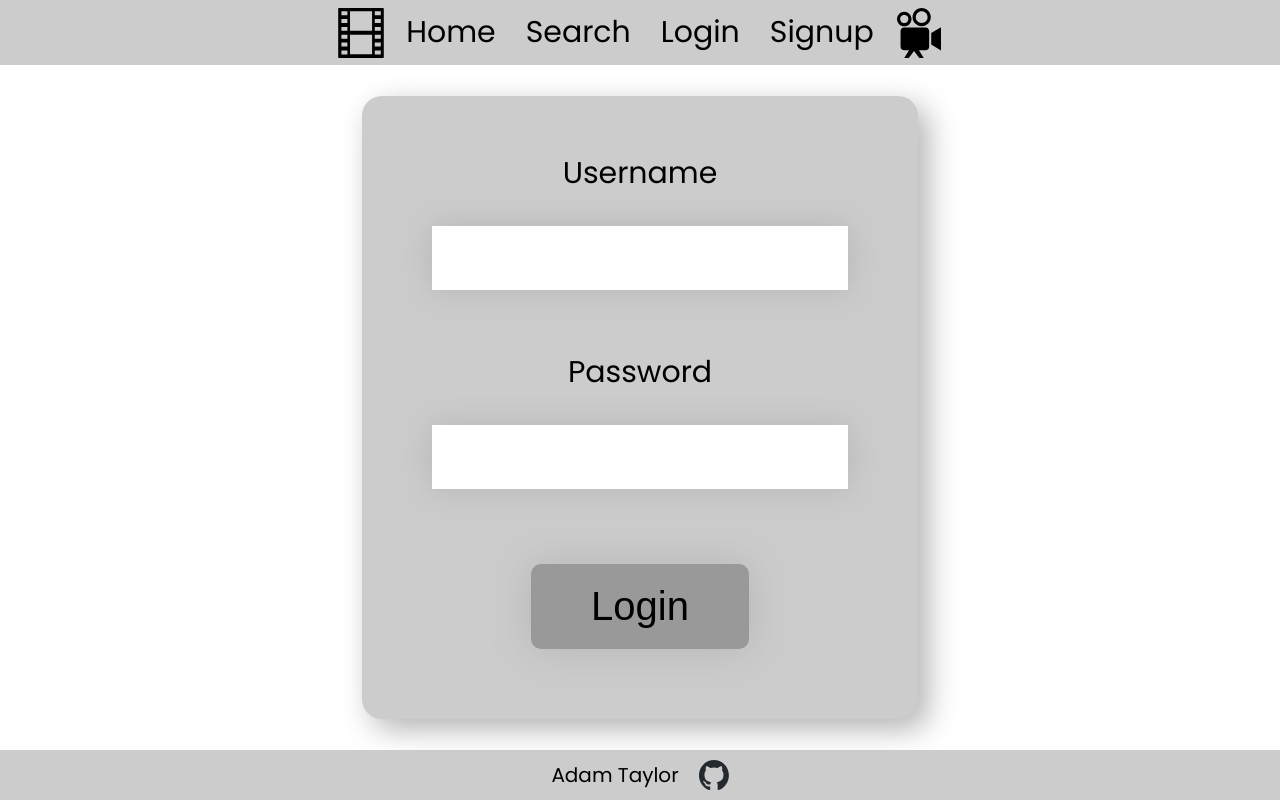
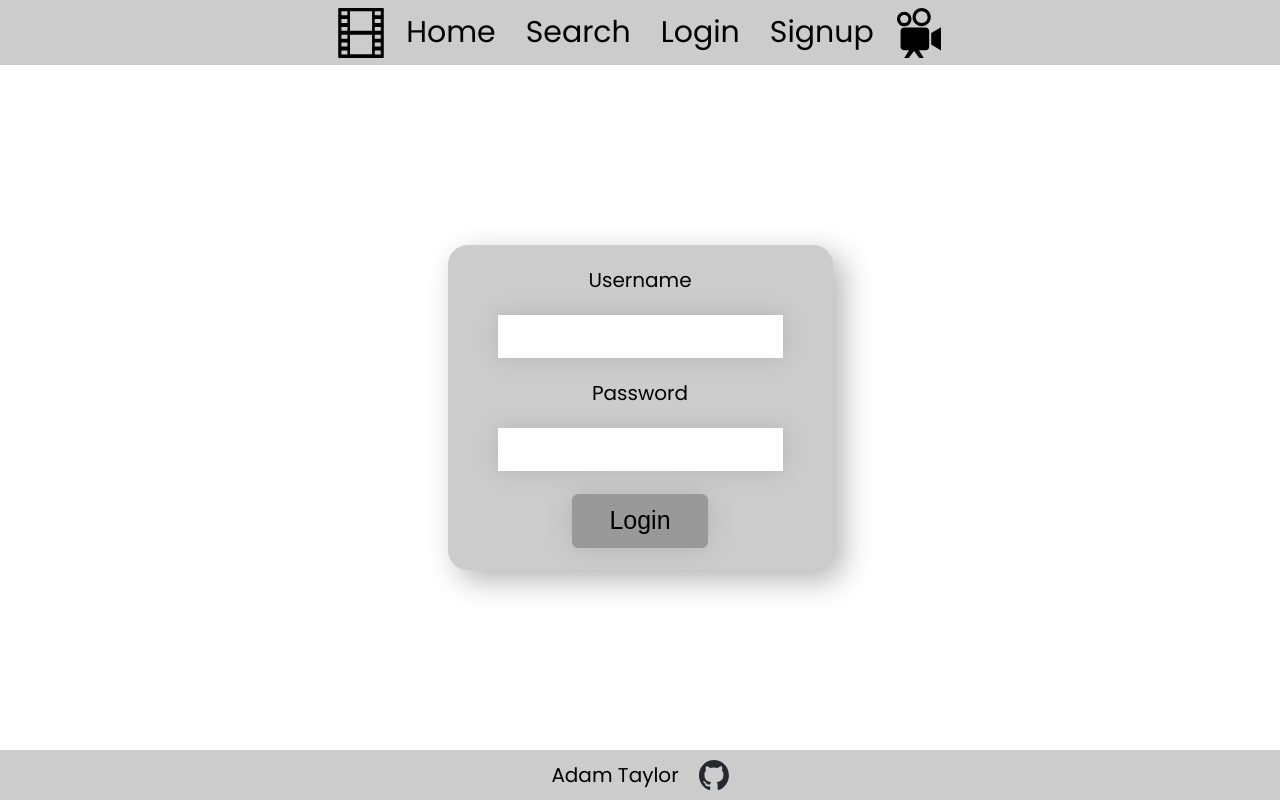
Before and after one commit to Pocketkid2/startup-react, a React (Vite) app: page /login in a window 1280 px wide. Built offline with nearby package versions, Linux system fonts and the light colour scheme; no server answers.

Commit message:
shrink login elements to be less overwhelming

```diff
--- a/src/components/SimpleForm.css
+++ b/src/components/SimpleForm.css
@@ -23,23 +23,22 @@
 .simple-form form input {
 	margin: .5em 2em;
 	padding: .5em;
-	font-size: 3em;
+	font-size: 2em;
 	border: none;
 	background: white;
 	box-shadow: 0 0 1em rgba(128, 128, 128, 0.3);
 }
 
 .simple-form form label {
-	margin-top: 1em;
-	margin-bottom: 0;
+	margin: 0;
 	padding: .5em;
-	font-size: 3em;
+	font-size: 2em;
 }
 
 .simple-form form button {
-	margin: 1.5em;
+	margin: .5em 1.5em;
 	padding: .5em 1.5em;
-	font-size: 4em;
+	font-size: 2.5em;
 	border-radius: .25em;
 	border: none;
 	background: #999999;
```
